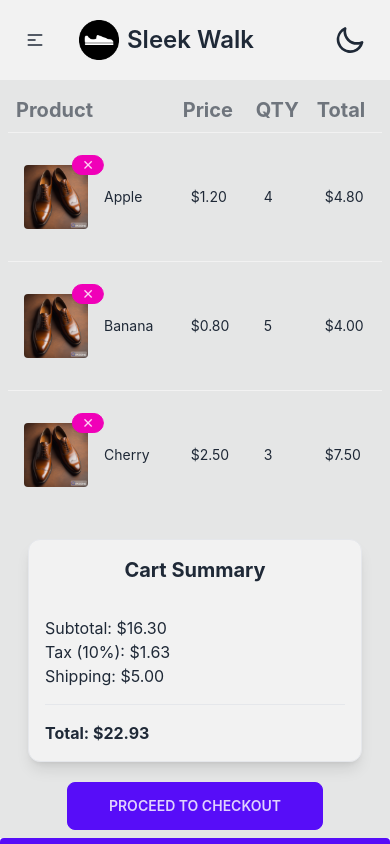
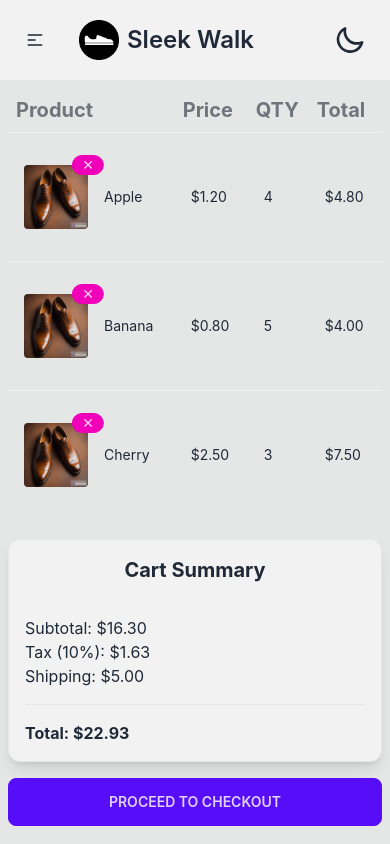
Before and after one commit to Ziyad-Aljaser/sleek-walk, a React (Create React App) app in the folder client/: page /cart in a window 390 px wide. Shown: the top 844 px of the page. Built offline with nearby package versions, Linux system fonts and the light colour scheme.

Commit message:
Update cart summary section

```diff
--- a/client/src/pages/Cart.jsx
+++ b/client/src/pages/Cart.jsx
@@ -64,6 +64,8 @@ export default function Cart() {
   return (
     <Layout>
       <div className="p-2 sm:p-16 bg-base-300">
+        {/* Wrap the table and cart summary in a flex container */}
+        <div className="flex flex-col sm:flex-row">
           {/* Table */}
           <table className="table w-full">
             {/* Table Header */}
@@ -86,7 +88,7 @@ export default function Cart() {
                       <div className="indicator z-[0] relative">
                         <span
                           className="indicator-item badge badge-secondary cursor-pointer"
-                        onClick={() => handleDelete(product.product)} // Using product name to identify which product to delete
+                          onClick={() => handleDelete(product.product)}
                         >
                           ✕
                         </span>
@@ -111,9 +113,9 @@ export default function Cart() {
             </tbody>
           </table>
 
+          {/* Cart Summary and Checkout Button */}
+          <div className="flex flex-col space-y-4 sm:w-1/4 mt-5 sm:mt-0 sm:ml-5 mb-12">
             {/* Cart Summary */}
-        <div className="flex justify-end p-5">
-          <div className="w-full sm:w-1/4">
             <div className="border rounded-xl shadow-lg overflow-hidden bg-base-200">
               <div className="p-4 text-xl font-bold text-center">
                 Cart Summary
@@ -126,20 +128,18 @@ export default function Cart() {
                 <p className="font-bold">Total: ${total.toFixed(2)}</p>
               </div>
             </div>
-          </div>
-        </div>
 
             {/* Checkout Button */}
-        <div className="flex justify-center">
             <Link
               to="/checkout"
-            className="btn btn-primary w-64"
+              className="btn btn-primary w-full"
               onClick={handleButtonClick}
             >
               Proceed to Checkout
             </Link>
           </div>
         </div>
+      </div>
     </Layout>
   );
 }
```
Lines whose indentation alone changed are shown as unchanged.
